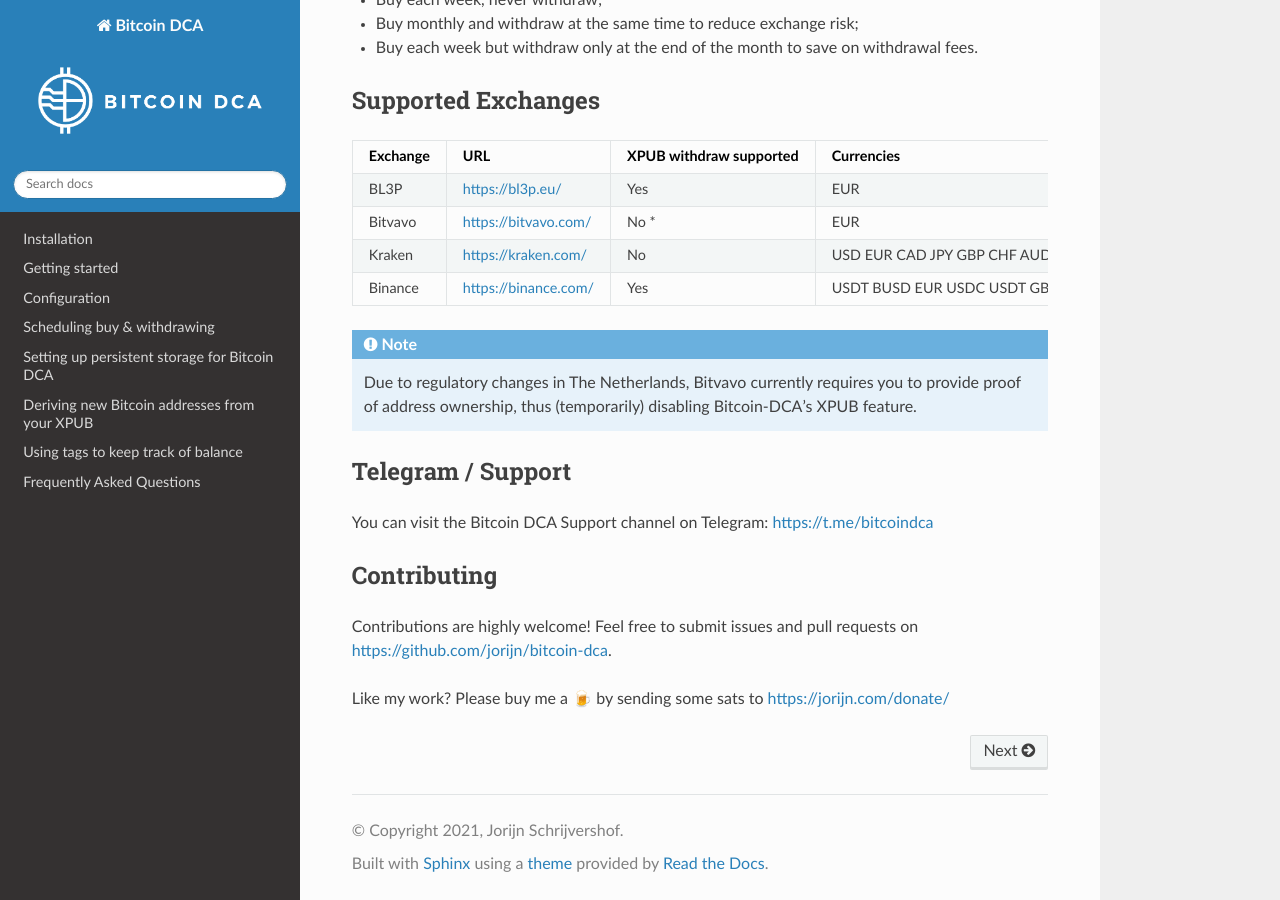
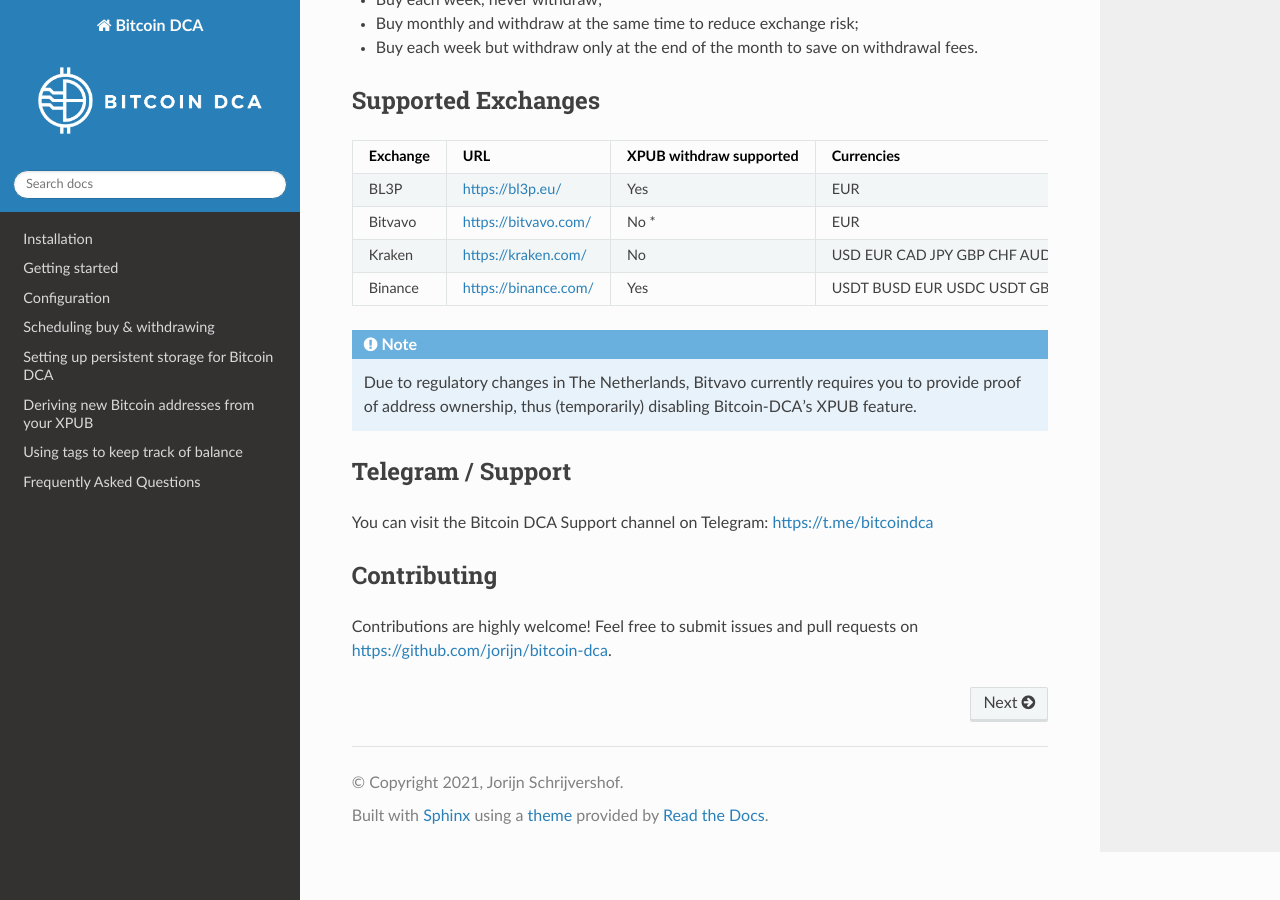
Before and after one commit to jorijn/bitcoin-dca, a Sphinx documentation site: the page built from docs/index.rst, in a window 1280 px wide and 900 px high, scrolled down 564 px. Built offline with Sphinx 7.4.7 and the Read the Docs theme 2.0.0, drawn with Linux system fonts in a browser that asks for light colours; pages that are not in the unit, such as notebooks, are missing from menus.

Commit message:
removing means to donate until I figure out how this should work with taxes

```diff
--- a/docs/index.rst
+++ b/docs/index.rst
@@ -60,5 +60,3 @@
 Contributing
 ------------
 Contributions are highly welcome! Feel free to submit issues and pull requests on https://github.com/jorijn/bitcoin-dca.
-
-Like my work? Please buy me a 🍺 by sending some sats to https://jorijn.com/donate/
```
Also changed, not shown: README.md (+0 -2 lines), 1 other file.
